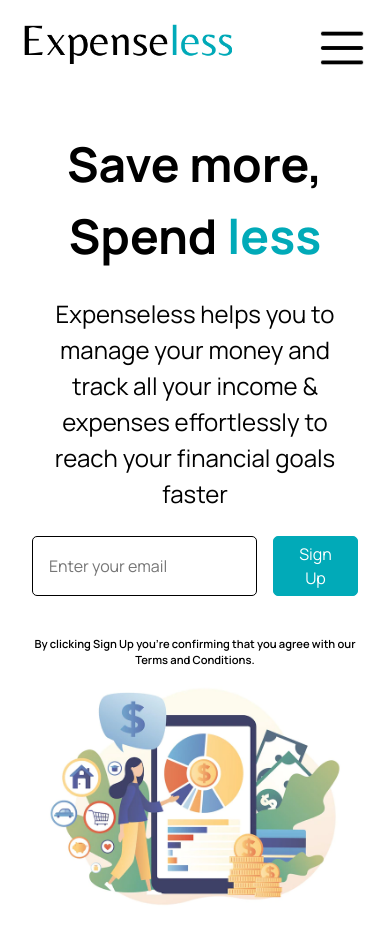
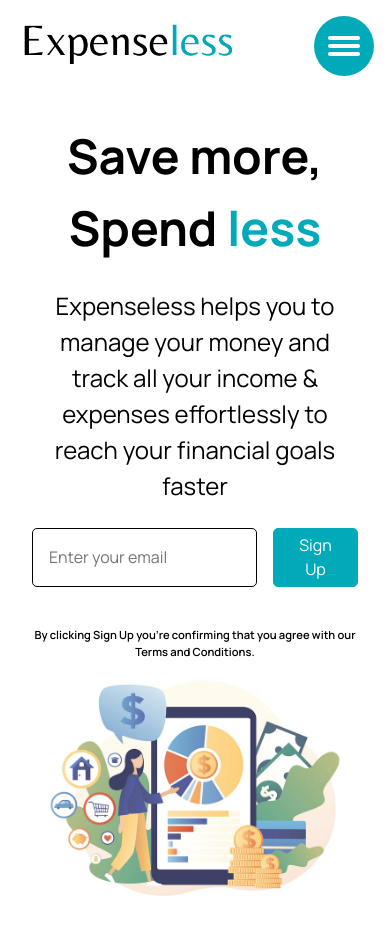
Before and after one commit to chingu-voyages/v41-geckos-team-15, a React (Create React App) app: page / in a window 390 px wide. Shown: the top 944 px of the page. Built offline with nearby package versions, Linux system fonts and the light colour scheme.

Commit message:
matched landing hamburger menu style to dashboard

```diff
--- a/src/components/dashboard-navigation/DashboardNavigation.js
+++ b/src/components/dashboard-navigation/DashboardNavigation.js
@@ -9,20 +9,16 @@
 import { ReactComponent as Logout } from '../../assets/images/dashboard-icons/log-out.svg'
 import ExpenselessLogo from '../../assets/images/expenseless-logo.jpg'
 import { useState } from "react";
+import Hamburger from "../hamburger/Hamburger";
 
 const DashboardNavigation = (props) => {
     const [responsive, setResponsive] = useState(false);
 
-    const toggleMenu = () => setResponsive(!responsive)
+    const toggleMenu = () => setResponsive(!responsive);
 
     return (
         <div className={"sidebar " + (responsive && "is-active")}>
-            <div className={"menu-toggle " + (responsive && "is-active")} onClick={toggleMenu}>
-                <div className="dash-hamburger">
-                    <span></span>
-                </div>
-            </div>
-
+            <Hamburger toggleMenu={toggleMenu} responsive={responsive} />
             <div className="logo">
                 <img src={ExpenselessLogo} alt="" />
             </div>
--- a/src/components/dashboard-navigation/dashboardNavigation.css
+++ b/src/components/dashboard-navigation/dashboardNavigation.css
@@ -64,70 +64,7 @@
     outline: inherit;
 }
 
-/*---responsive css---*/
-
-.menu-toggle {
-    display: none;
-    position: fixed;
-    top: 1rem;
-    right: 1rem;
-    width: 60px;
-    height: 60px;
-    border-radius: 99px;
-    background-color: var(--primary-font);
-    cursor: pointer;
-}
-
-.dash-hamburger {
-    position: relative;
-    top: calc(50% - 2px);
-    left: 50%;
-    transform: translate(-50%, -50%);
-    width: 32px;
-}
-
-.dash-hamburger>span,
-.dash-hamburger>span::before,
-.dash-hamburger>span::after {
-    display: block;
-    position: absolute;
-    width: 100%;
-    height: 4px;
-    border-radius: 99px;
-    background-color: #FFF;
-    transition-duration: .25s;
-}
-
-.dash-hamburger>span::before {
-    content: '';
-    top: -8px;
-}
-
-.dash-hamburger>span::after {
-    content: '';
-    top: 8px;
-}
-
-.menu-toggle.is-active .dash-hamburger>span {
-    transform: rotate(45deg);
-}
-
-.menu-toggle.is-active .dash-hamburger>span::before {
-    top: 0;
-    transform: rotate(0deg);
-}
-
-.menu-toggle.is-active .dash-hamburger>span::after {
-    top: 0;
-    transform: rotate(90deg);
-}
-
-
 @media (max-width: 700px) {
-    .menu-toggle {
-        display: block;
-    }
-
     .sidebar {
         left: -250px;
         height: 100%;
--- /dev/null
+++ b/src/components/hamburger/Hamburger.js
@@ -0,0 +1,13 @@
+import './hamburger.css'
+
+const Hamburger = ({ toggleMenu, responsive }) => {
+    return (
+        <div className={"menu-toggle " + (responsive && "is-active")} onClick={toggleMenu}>
+            <div className="dash-hamburger">
+                <span></span>
+            </div>
+        </div>
+    )
+}
+
+export default Hamburger;
--- /dev/null
+++ b/src/components/hamburger/hamburger.css
@@ -0,0 +1,65 @@
+.menu-toggle {
+    display: none;
+    position: fixed;
+    top: 1rem;
+    right: 1rem;
+    width: 60px;
+    height: 60px;
+    border-radius: 99px;
+    background-color: var(--primary-font);
+    cursor: pointer;
+}
+
+.dash-hamburger {
+    position: relative;
+    top: calc(50% - 2px);
+    left: 50%;
+    transform: translate(-50%, -50%);
+    width: 32px;
+}
+
+.dash-hamburger > span,
+.dash-hamburger > span::before,
+.dash-hamburger > span::after {
+    display: block;
+    position: absolute;
+    width: 100%;
+    height: 4px;
+    border-radius: 99px;
+    background-color: #fff;
+    transition-duration: 0.25s;
+}
+
+.dash-hamburger > span::before {
+    content: "";
+    top: -8px;
+}
+
+.dash-hamburger > span::after {
+    content: "";
+    top: 8px;
+}
+
+.menu-toggle.is-active .dash-hamburger > span {
+    transform: rotate(45deg);
+}
+
+.menu-toggle.is-active {
+    z-index: 4;
+}
+
+.menu-toggle.is-active .dash-hamburger > span::before {
+    top: 0;
+    transform: rotate(0deg);
+}
+
+.menu-toggle.is-active .dash-hamburger > span::after {
+    top: 0;
+    transform: rotate(90deg);
+}
+
+@media (max-width: 700px) {
+    .menu-toggle {
+        display: block;
+    }
+}
--- a/src/components/landing-navigation/LandingNavigation.js
+++ b/src/components/landing-navigation/LandingNavigation.js
@@ -3,33 +3,31 @@
 import NavAction from './NavAction';
 import './landingNavigation.css';
 import { Link, useLocation } from 'react-router-dom';
-import Hamburger from '../../assets/images/landing/hamburger.png'
+import Hamburger from '../hamburger/Hamburger';
+
+
+
 import { useState } from 'react';
 const LandingNavigation = (props) => {
-    const [toggleMenu, setToggleMeu] = useState(false);
     const { pathname } = useLocation();
-    const toggleHamMenu = () => {
-        toggleMenu ? setToggleMeu(false) : setToggleMeu(true);
-    }
-    const toggleOffMenu = () => {
-        setToggleMeu(false);
-    }
-    /*landing nav bar doesn't show when user go to dashboard*/
+    const [responsive, setResponsive] = useState(false);
+
+    const toggleMenu = () => setResponsive(!responsive);
+
     if (pathname.includes("dashboard") && props.user)
         return <></>
     else
         return (
-            <header className={`landing-header${!toggleMenu ? `` : ` active-header`}`}>
+            <header className={`landing-header${!responsive ? `` : ` is-active`}`}>
                 <Link to="/">
-                    <img src={ExpenselessLogo} alt="Expenseless" onClick={toggleOffMenu} />
+                    <img src={ExpenselessLogo} alt="Expenseless" onClick={toggleMenu} />
                 </Link>
-
-                <img className='hamburger' src={Hamburger} alt="" onClick={toggleHamMenu} />
-                <section className={`nav-section${!toggleMenu ? `` : ` active-menu`}`}>
-                    <NavigationMenu toggleOffMenu={toggleOffMenu} />
+                <Hamburger responsive={responsive} toggleMenu={toggleMenu} />
+                <section className={`nav-section${!responsive ? `` : ` active-menu`}`}>
+                    <NavigationMenu toggleOffMenu={toggleMenu} />
                     <NavAction user={props.user}
                         onLogout={props.onLogout}
-                        toggleOffMenu={toggleOffMenu}
+                        toggleOffMenu={toggleMenu}
                         openLogin={props.openLogin}
                         openSignup={props.openSignup} />
                 </section>
--- a/src/components/landing-navigation/NavigationMenu.js
+++ b/src/components/landing-navigation/NavigationMenu.js
@@ -1,15 +1,16 @@
 import { Link } from 'react-router-dom';
+import ScrollToTop from '../../helpers/ScrollToTop';
 
-const NavigationMenu = (props) => {
+const NavigationMenu = ({ toggleOffMenu }) => {
     return (
         <nav>
             <ul className='navigation-menu'>
-                <li><Link to='/' onClick={props.toggleOffMenu}>Home</Link></li>
-                <li><Link to='/about' onClick={props.toggleOffMenu}>About</Link></li>
-                <li><Link to='/pricing' onClick={props.toggleOffMenu}>Pricing</Link></li>
-                <li><Link to='/faq' onClick={props.toggleOffMenu}>FAQ</Link></li>
-                <li><Link to='/blog' onClick={props.toggleOffMenu}>Blog</Link></li>
-                <li><Link to='/contact' onClick={props.toggleOffMenu}>Contact</Link></li>
+                <li><Link to='/' onClick={() => { toggleOffMenu(); ScrollToTop() }}>Home</Link></li>
+                <li><Link to='/about' onClick={() => { toggleOffMenu(); ScrollToTop() }}>About</Link></li>
+                <li><Link to='/pricing' onClick={() => { toggleOffMenu(); ScrollToTop() }}>Pricing</Link></li>
+                <li><Link to='/faq' onClick={() => { toggleOffMenu(); ScrollToTop() }}>FAQ</Link></li>
+                <li><Link to='/blog' onClick={() => { toggleOffMenu(); ScrollToTop() }}>Blog</Link></li>
+                <li><Link to='/contact' onClick={() => { toggleOffMenu(); ScrollToTop() }}>Contact</Link></li>
             </ul>
         </nav>
     )
--- a/src/components/landing-navigation/landingNavigation.css
+++ b/src/components/landing-navigation/landingNavigation.css
@@ -50,7 +50,7 @@
     position: fixed;
     height: 100vh;
     z-index: 1;
-    top: 11%;
+    top: 0;
     right: 0;
     left: 0;
     padding-top: 2rem;
@@ -100,7 +100,6 @@
 }
 
 @media (hover: hover) {
-
     .navigation-menu li a:hover,
     .nav-action button:first-child:hover,
     .nav-action button:last-child:hover {
@@ -127,10 +126,33 @@
         display: none;
     }
 
-    .hamburger {
+    .dash-hamburger {
+        position: relative;
+        top: calc(50% - 2px);
+        left: 50%;
+        transform: translate(-50%, -50%);
+        width: 32px;
+    }
+
+    .dash-hamburger > span,
+    .dash-hamburger > span::before,
+    .dash-hamburger > span::after {
         display: block;
-        width: 3rem;
-        height: 3rem;
-        cursor: pointer;
+        position: absolute;
+        width: 100%;
+        height: 4px;
+        border-radius: 99px;
+        background-color: #fff;
+        transition-duration: 0.25s;
+    }
+
+    .dash-hamburger > span::before {
+        content: "";
+        top: -8px;
+    }
+
+    .dash-hamburger > span::after {
+        content: "";
+        top: 8px;
     }
 }
```
